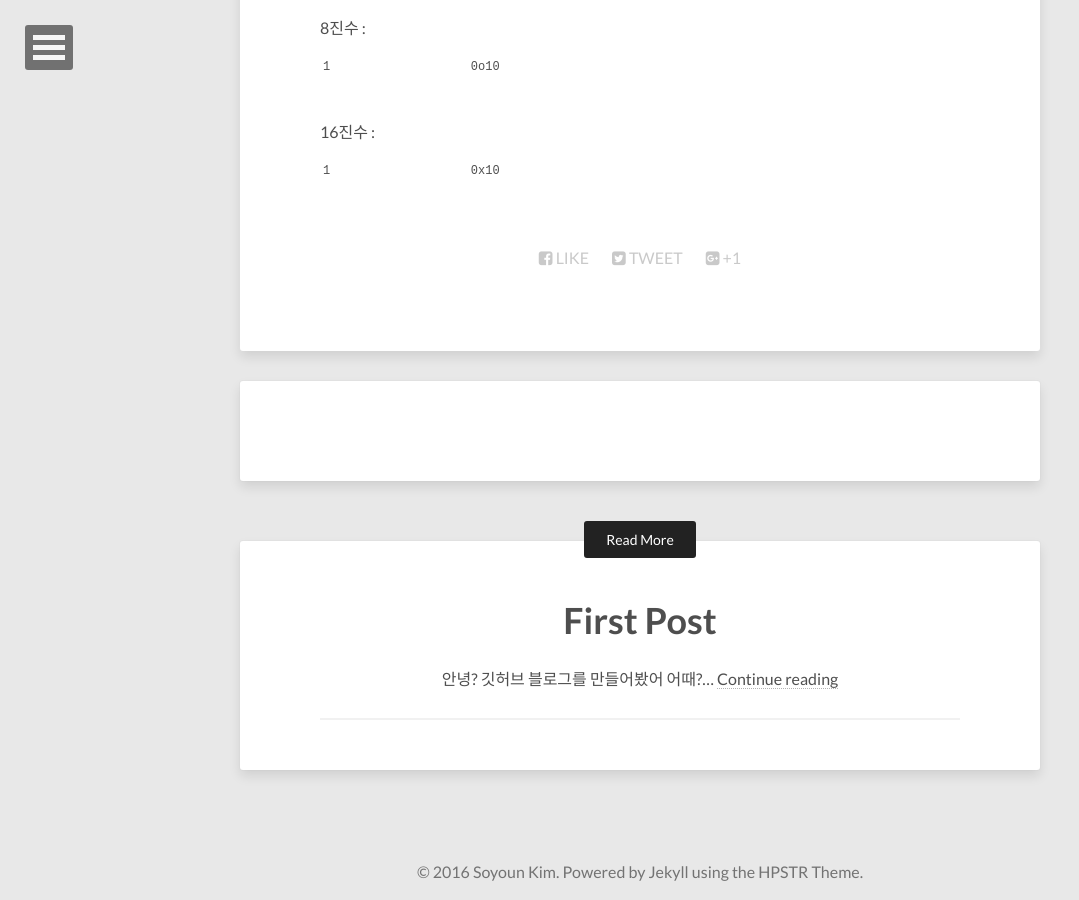
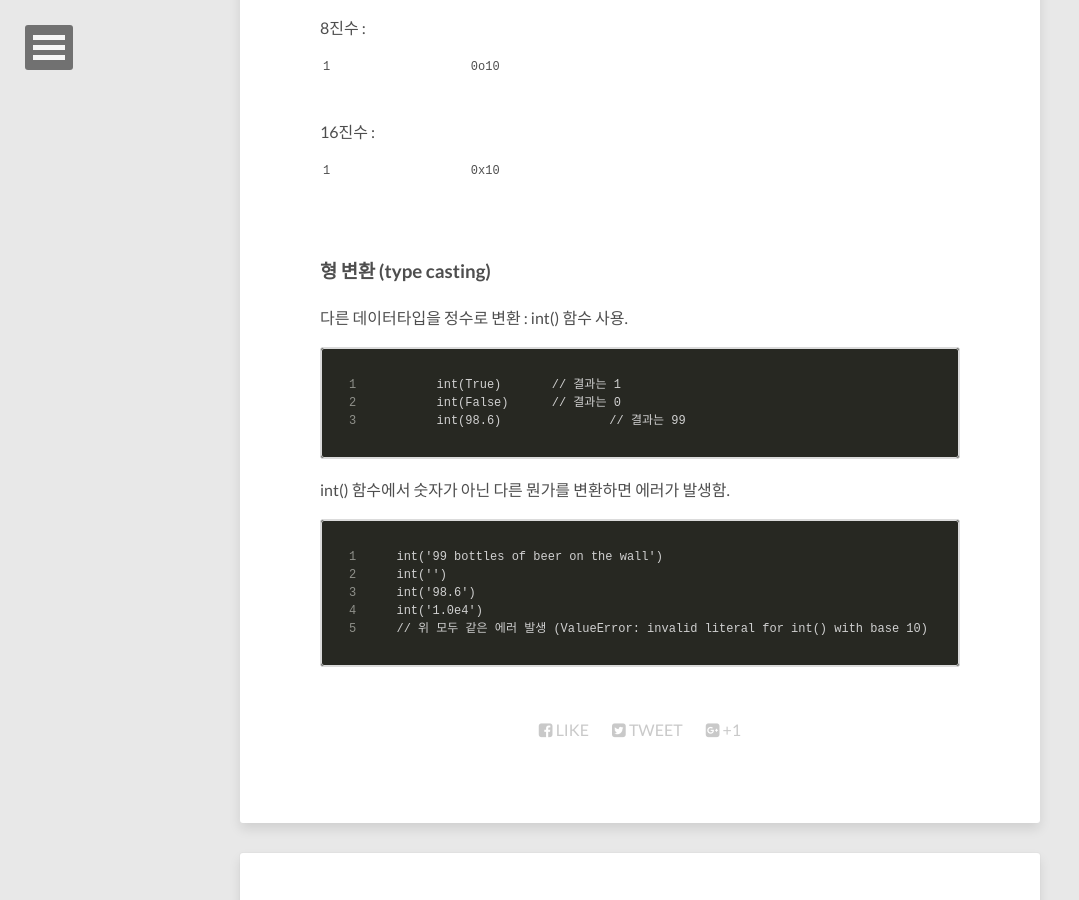
Before and after one commit to makeajourney/makeajourney.github.io, a Jekyll site: the page built from _posts/2016-01-30-python-data.md, in a window 1280 px wide and 900 px high, scrolled down 4163 px. Shown: the whole window, without its empty margins (0-1079 px from the left). Built offline with Jekyll 4.4.1, drawn with Linux system fonts in a browser that asks for light colours; nearby versions of some CDN libraries; comment, search, counter and statistics services are not loaded.

Commit message:
no message

````diff
--- a/_posts/2016-01-30-python-data.md
+++ b/_posts/2016-01-30-python-data.md
@@ -126,3 +126,23 @@ divmod(9, 5)	// 결과는 (1, 4)
 2진수 : `0b10`
 8진수 : `0o10`
 16진수 : `0x10`
+
+
+<br>
+
+
+### 형 변환 (type casting)
+다른 데이터타입을 정수로 변환 : int() 함수 사용.
+```
+int(True) 	// 결과는 1
+int(False) 	// 결과는 0
+int(98.6) 		// 결과는 99
+```
+int() 함수에서 숫자가 아닌 다른 뭔가를 변환하면 에러가 발생함.
+```
+int('99 bottles of beer on the wall')
+int('')
+int('98.6')
+int('1.0e4')
+// 위 모두 같은 에러 발생 (ValueError: invalid literal for int() with base 10)
+```
````
